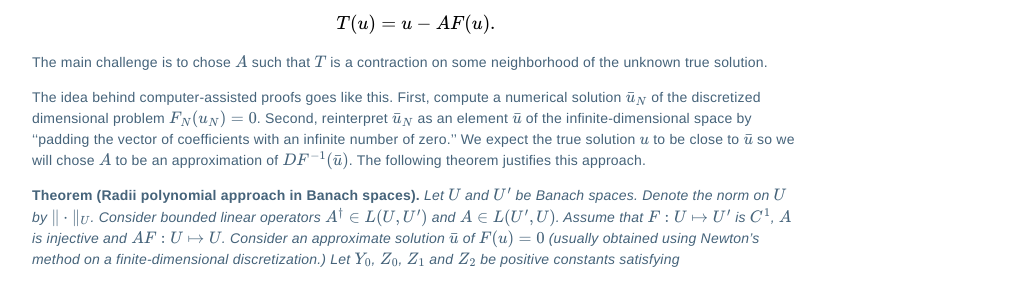
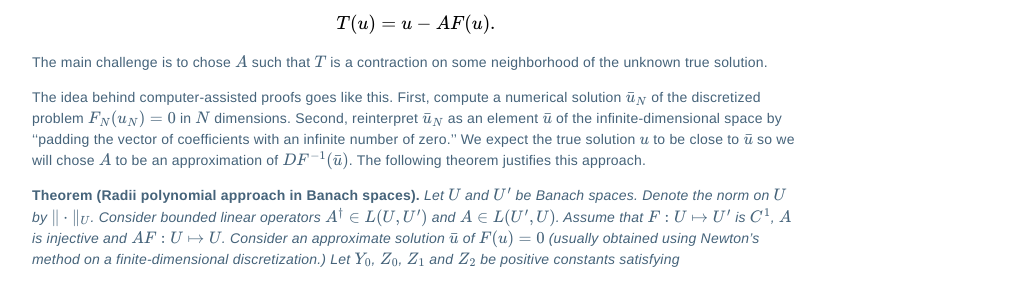
Before and after one commit to Hadrien-Montanelli/Hadrien-Montanelli.github.io, a Jekyll site: the page built from _posts/2018-12-05-assistedproofs.md, in a window 1280 px wide. Shown: the part 647-933 px from the top of the page, without its empty margins (224-1248 px from the left). Built offline with Jekyll 4.4.1, drawn with Linux system fonts in a browser that asks for light colours; formulas are drawn with MathJax 3.

Commit message:
Update blog.

```diff
--- a/_posts/2018-12-05-assistedproofs.md
+++ b/_posts/2018-12-05-assistedproofs.md
@@ -60,8 +60,7 @@ The main challenge is to chose $$A$$ such that $$T$$ is a contraction on some ne
 of the unknown true solution.
 
 The idea behind computer-assisted proofs goes like this.
-First, compute a numerical solution $$\bar{u}_N$$ of the discretized dimensional
-problem $$F_N(u_N)=0$$.
+First, compute a numerical solution $$\bar{u}_N$$ of the discretized problem $$F_N(u_N)=0$$ in $$N$$ dimensions.
 Second, reinterpret $$\bar{u}_N$$ as an element $$\bar{u}$$ of the infinite-dimensional space by
 ''padding the vector of coefficients with an infinite number of zero.''
 We expect the true solution $$u$$ to be close to $$\bar{u}$$ so we will chose $$A$$
```
Also changed, not shown: 2 other files.
